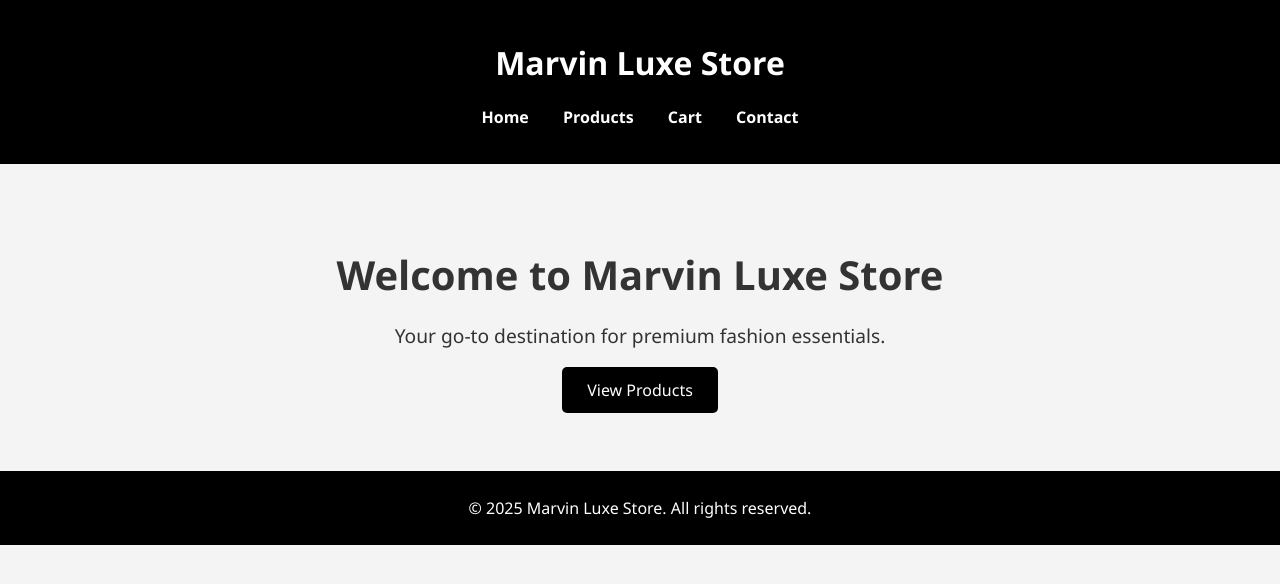
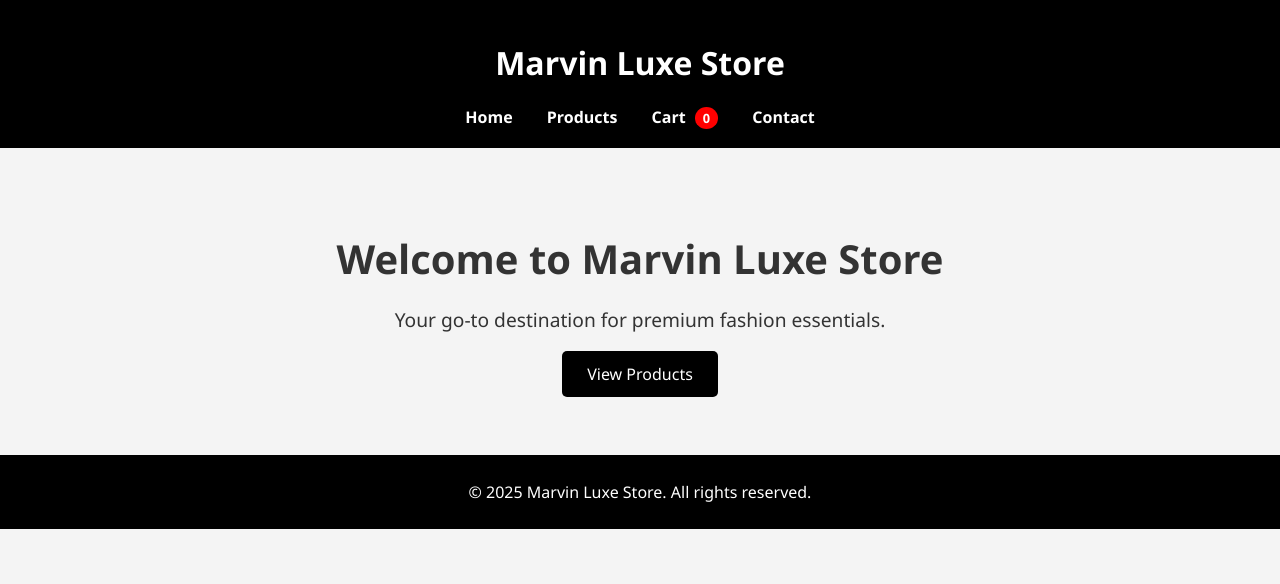
Before and after one commit to Dreytjay/ICS206G4, a plain HTML site: page index.html in a window 1280 px wide. Drawn offline with Linux system fonts and the light colour scheme.

Commit message:
Update index.html

```diff
--- a/index.html
+++ b/index.html
@@ -24,6 +24,7 @@
         nav ul {
             list-style: none;
             padding: 0;
+            margin: 0;
         }
 
         nav ul li {
@@ -35,6 +36,15 @@
             color: #fff;
             text-decoration: none;
             font-weight: bold;
+        }
+
+        nav ul li a .cart-count {
+            background-color: red;
+            color: white;
+            border-radius: 50%;
+            padding: 2px 8px;
+            font-size: 0.8em;
+            margin-left: 5px;
         }
 
         .home-section {
@@ -84,7 +94,7 @@
             <ul>
                 <li><a href="index.html">Home</a></li>
                 <li><a href="products.html">Products</a></li>
-                <li><a href="cart.html">Cart</a></li> <!-- Cart link added -->
+                <li><a href="cart.html">Cart <span id="cart-count" class="cart-count">0</span></a></li>
                 <li><a href="contact.html">Contact</a></li>
             </ul>
         </nav>
@@ -102,6 +112,15 @@
         <p>&copy; 2025 Marvin Luxe Store. All rights reserved.</p>
     </footer>
 
+    <script>
+        // Cart count script
+        document.addEventListener('DOMContentLoaded', function () {
+            let cart = JSON.parse(localStorage.getItem('cart')) || [];
+            let cartCount = cart.length;
+            document.getElementById('cart-count').textContent = cartCount;
+        });
+    </script>
+
 </body>
 
 </html>
```
